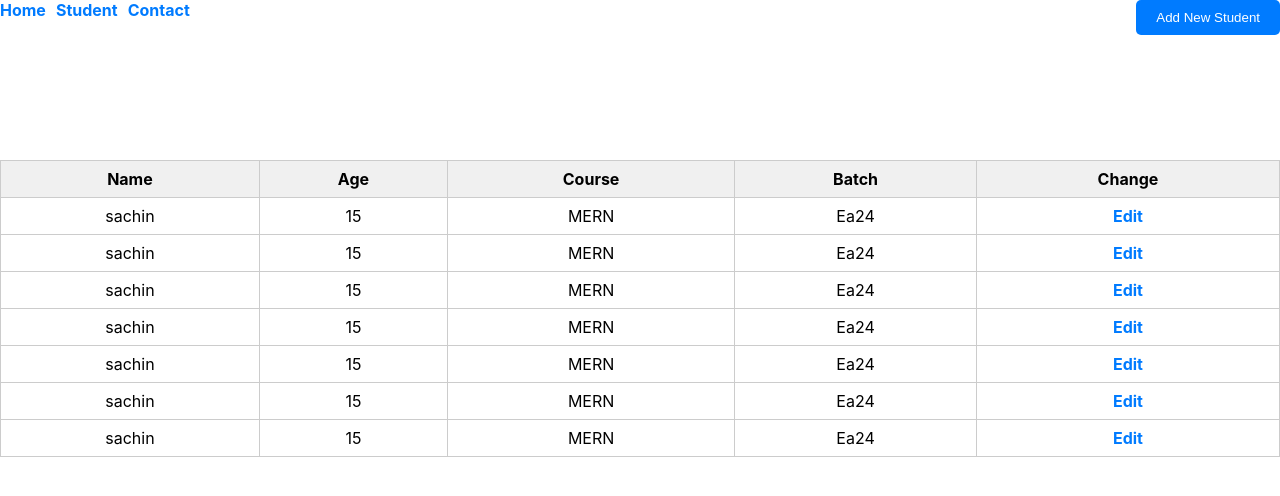
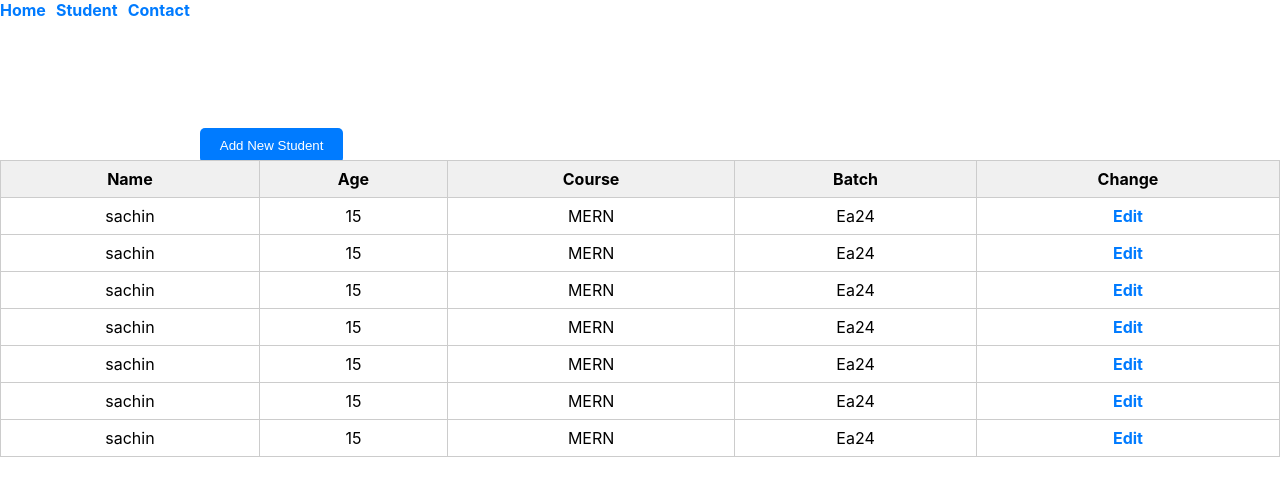
Before and after one commit to ayushsingh3007/Handson-7, a React (Create React App) app: page /student in a window 1280 px wide. Shown: the top 496 px of the page. Built offline with nearby package versions, Linux system fonts and the light colour scheme.

Commit message:
Update App.css

```diff
--- a/src/App.css
+++ b/src/App.css
@@ -8,7 +8,7 @@
     border-radius: 5px;
     margin-bottom: 10px;
     cursor: pointer;
-    float: right;
+    position:absolute;
     top: 16%;
 }
 
```
